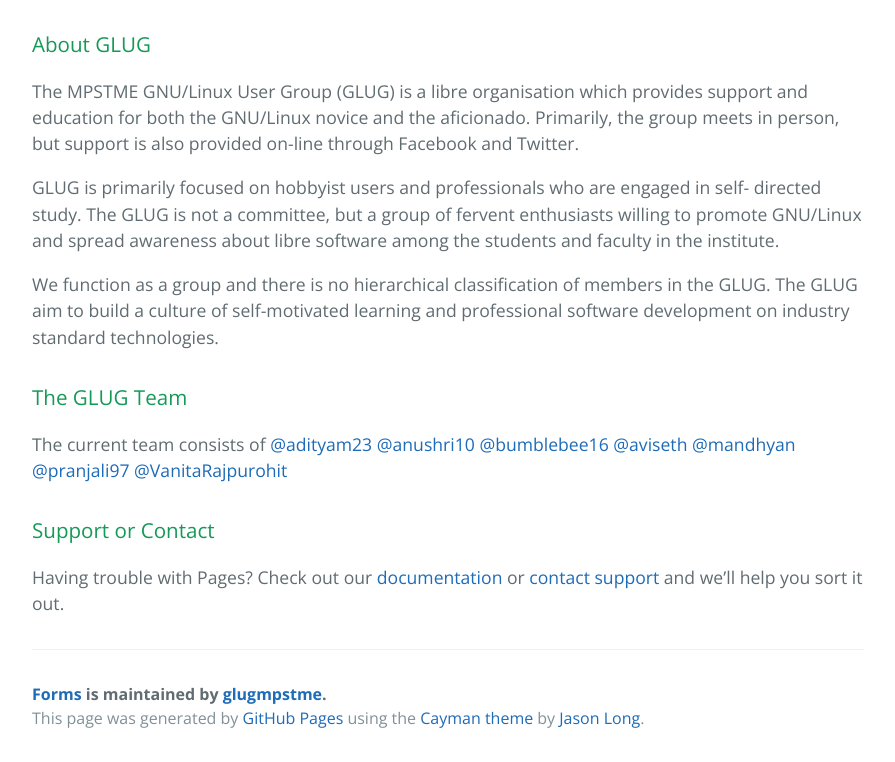
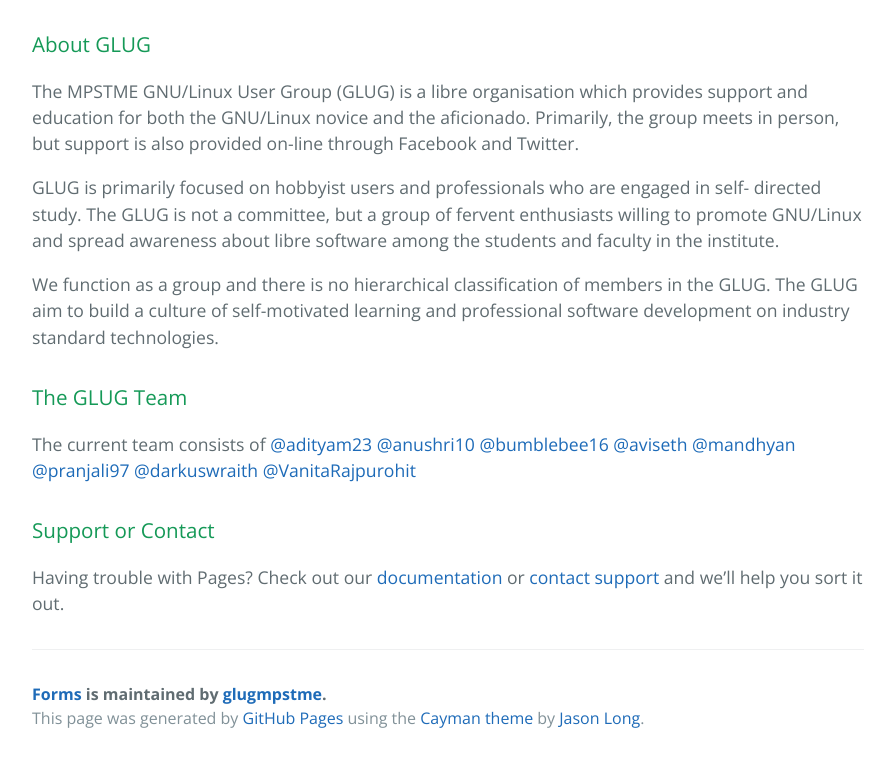
Before and after one commit to glugmpstme/forms, a plain HTML site: page index.html in a window 1280 px wide. Shown: the part 598-1360 px from the top of the page, without its empty margins (192-1087 px from the left). Drawn offline with nearby package versions, Linux system fonts and the light colour scheme.

Commit message:
update member list
added joy

```diff
--- a/index.html
+++ b/index.html
@@ -43,6 +43,7 @@ The GLUG aim to build a culture of self-motivated learning and professional soft
 <a href="https://github.com/aviseth" class="user-mention">@aviseth</a>
 <a href="https://github.com/mandhyan" class="user-mention">@mandhyan</a>
 <a href="https://github.com/pranjali97" class="user-mention">@pranjali97</a>
+<a href="https://github.com/darkuswraith" class="user-mention">@darkuswraith</a>
 <a href="https://github.com/VanitaRajpurohit" class="user-mention">@VanitaRajpurohit</a></p>
 
 <h3>
```
